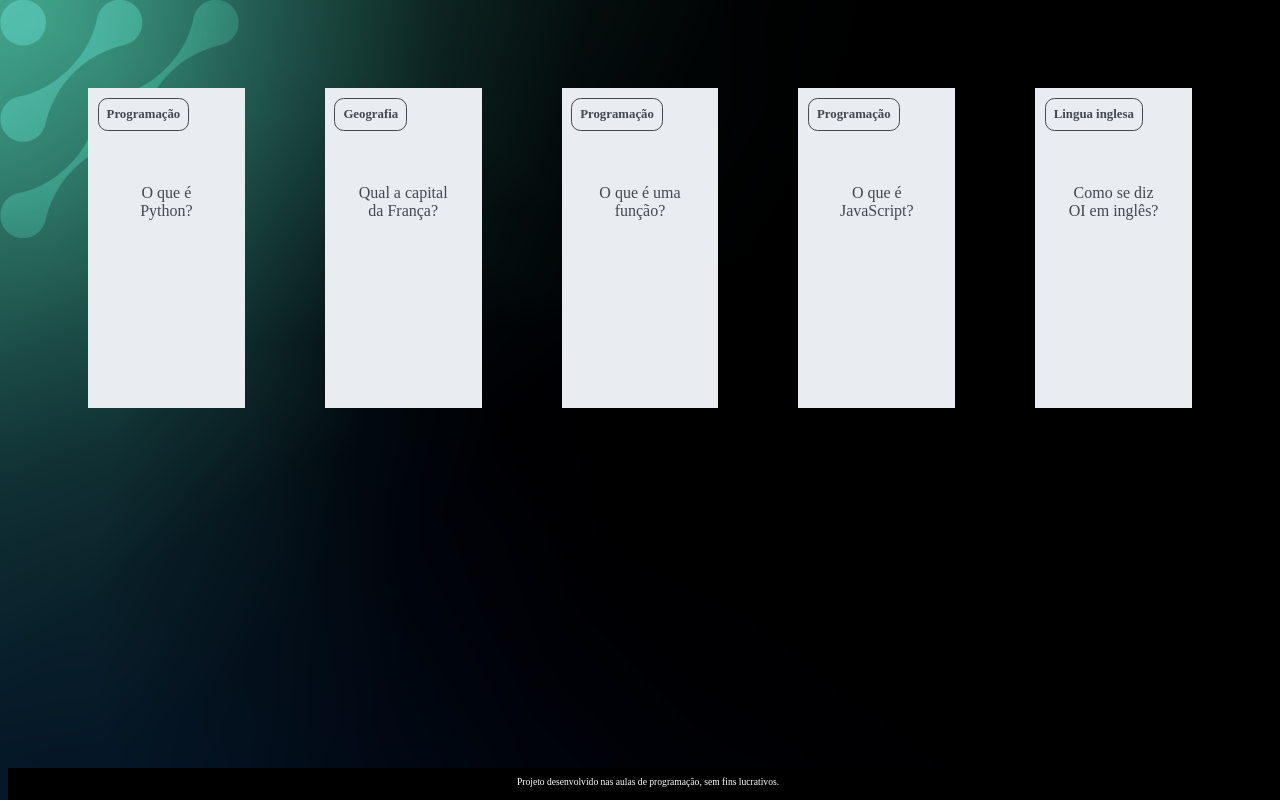
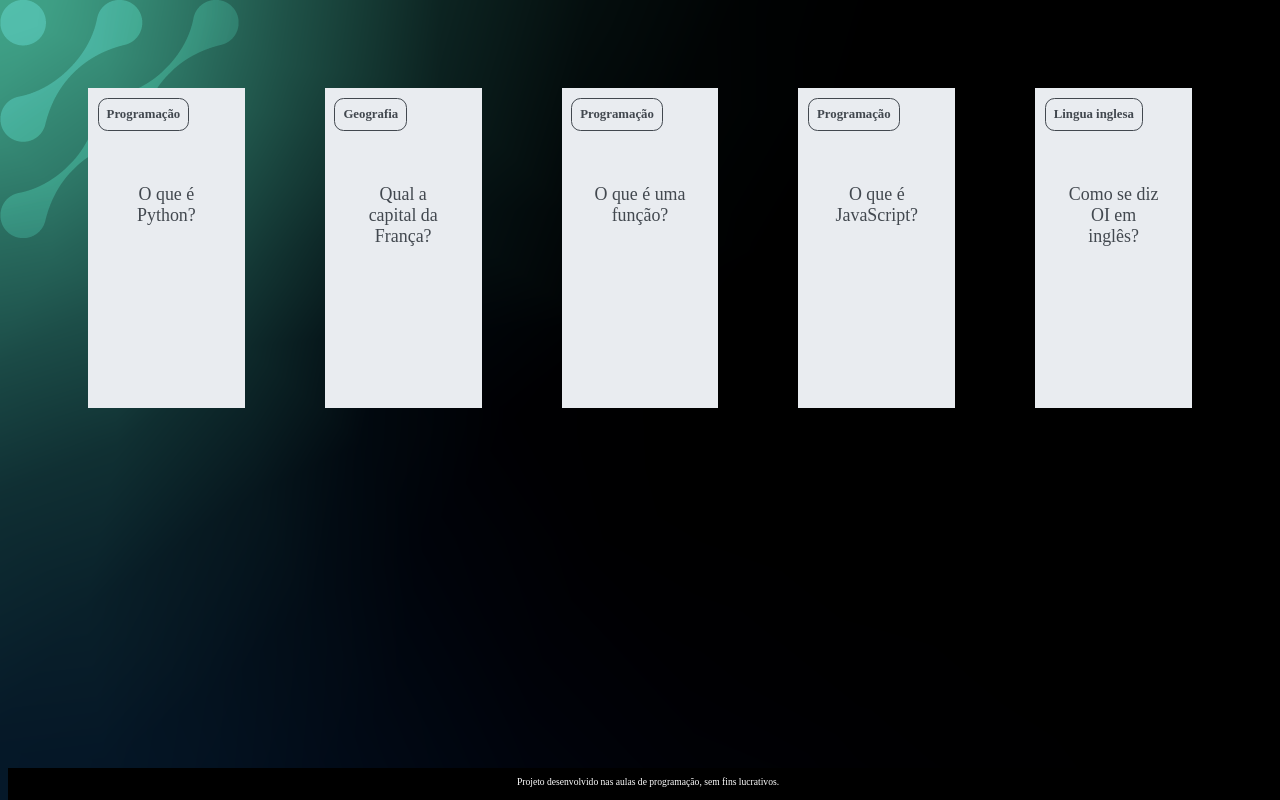
Before and after one commit to angelo157244/segundo-repositorio2, a plain HTML site: page index.html in a window 1280 px wide. Drawn offline with Linux system fonts and the light colour scheme.

Commit message:
aula 157 244

```diff
--- a/style.css
+++ b/style.css
@@ -49,6 +49,7 @@ body {
     margin-top: 1rem;
     padding: 2rem;
     margin-top: 4rem;
+    font-size: 1.4vw;
 }
 
 .cartao__conteudo__pergunta p {
@@ -71,10 +72,13 @@ body {
     position: absolute;
     height: 100%;
     width: 100%;
+    box-sizing: border-box;
 }
 
 .cartao__conteudo__resposta {
     transform: rotateY(180deg);
+    background-color: rdba(0, 244, 191 0.2);
+    border: apx solid var(--card-back-color);
 }
 
 footer {
```
